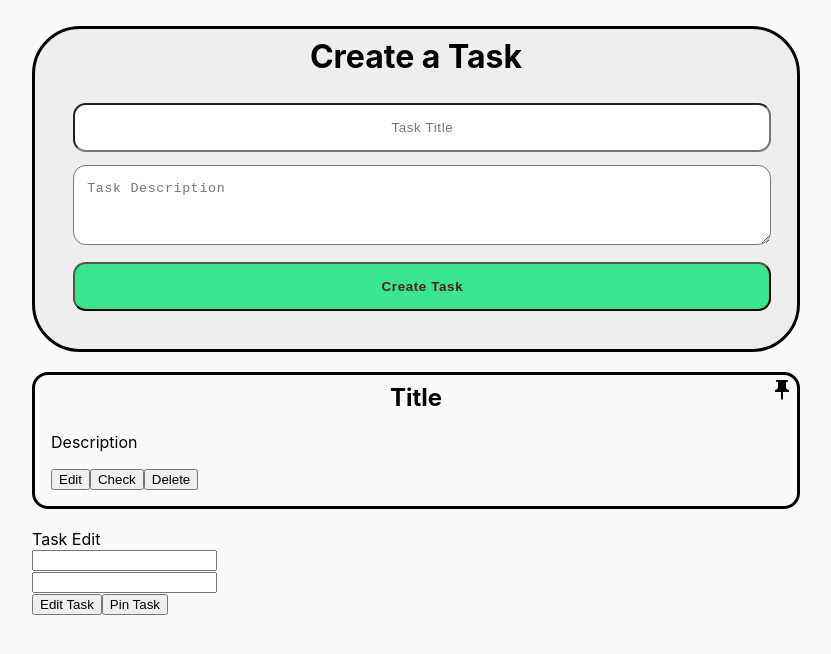
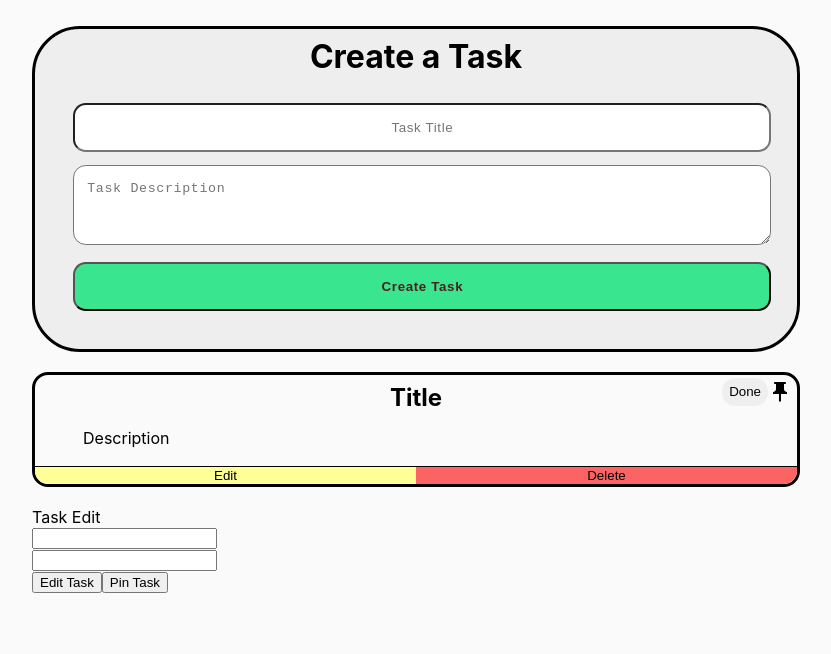
Before and after one commit to jaafari-R/TodoList-Webapp, a React (Create React App) app in the folder frontend/: page / in a window 1280 px wide. Shown: the top 654 px of the page, without its empty margins (224-1055 px from the left). Built offline with nearby package versions, Linux system fonts and the light colour scheme.

Commit message:
Task View CSS

```diff
--- a/frontend/src/components/TaskView.css
+++ b/frontend/src/components/TaskView.css
@@ -1,18 +1,62 @@
 .view-task {
     position: relative;
-    border: solid 0.2rem;
-    border-radius: 1rem;
-    padding: 1rem;
-    padding-top: 0;
+    border: solid 0.2em;
+    border-radius: 1em;
+    padding: 0;
 }
 
-.view-task h2 {
+.view-taskContent {
+    padding: 0em;
+    padding-inline: 3em;
     margin-top: 0.5rem;
+
+}
+
+.view-taskContent h2 {
+    margin: 0;
     text-align: center;
 }
 
 .view-taskPin {
     position: absolute;
-    top: 0.2rem;
-    right: 0.2rem;
+    top: 0.2em;
+    right: 0.2em;
 }
+
+.view-taskCheck {
+    position: absolute;
+    top: 0.2em;
+    right: 2.2em;
+    border: none;
+    border-radius: 1em;
+    padding: 0.5em;
+}
+
+.view-taskCheck:checked {
+    background-color: green;
+}
+
+.view-taskDelete, .view-taskEdit {
+    width: 50%;
+    margin: 0;
+    border: none;
+    border-top: solid 0.1em;
+}
+
+.view-taskDelete {
+    border-bottom-right-radius: 1em;
+    background-color: rgb(252, 100, 100);
+}
+
+.view-taskDelete:hover {
+    background-color: rgb(250, 78, 78);
+}
+
+.view-taskEdit {
+    border-bottom-left-radius: 1em;
+    background-color: rgb(255, 255, 152);
+}
+
+.view-taskEdit:hover {
+    background-color: rgb(255, 255, 152);
+}
--- a/frontend/src/components/TaskView.js
+++ b/frontend/src/components/TaskView.js
@@ -7,12 +7,14 @@ import './TaskView.css'
 function TaskView() {
   return (
     <div className='view-task'>
+      <div className="view-taskContent">
         <h2>Title</h2>
         <p>Description</p>
-        <button>Edit</button>
-        <PushPinIcon className='view-taskPin' />
-        <button>Check</button>
-        <button>Delete</button>
+      </div>
+      <PushPinIcon className='view-taskPin' />
+      <button className='view-taskCheck'>Done</button>
+      <button className='view-taskEdit'>Edit</button>
+      <button className='view-taskDelete'>Delete</button>
     </div>
   )
 }
```
